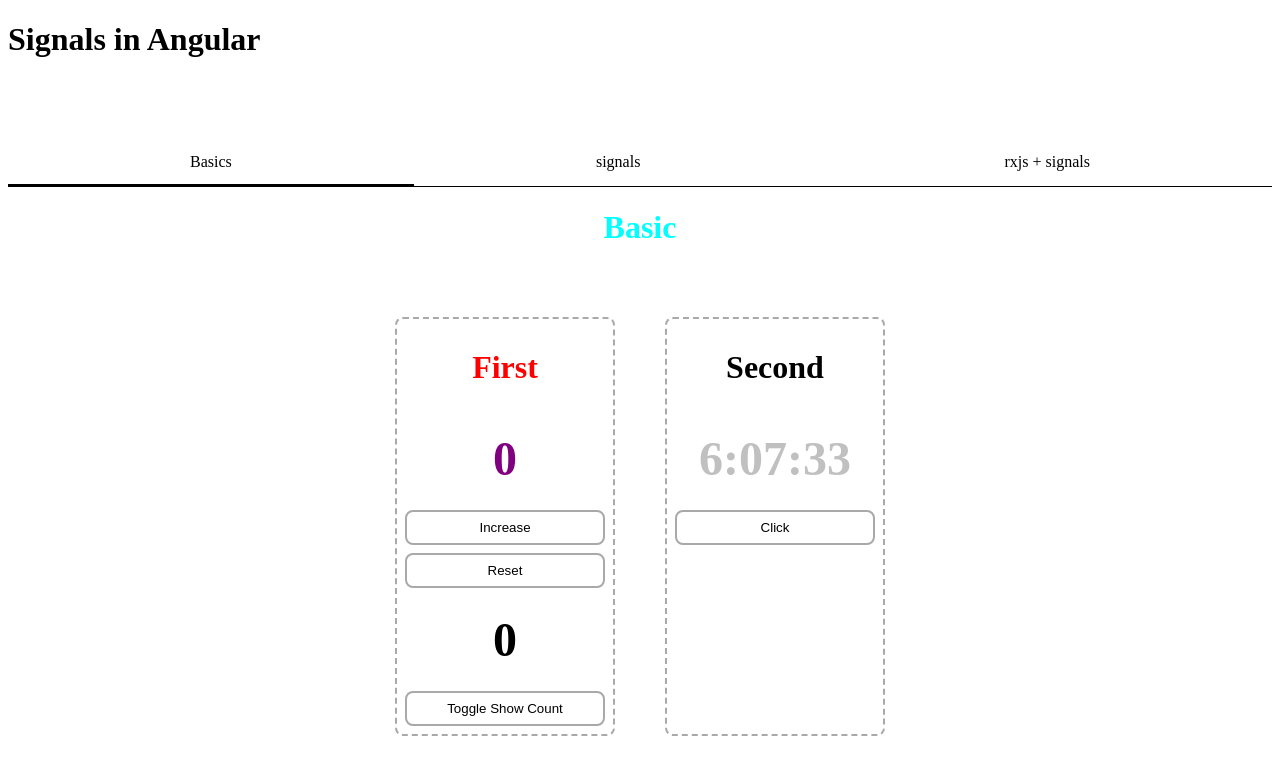
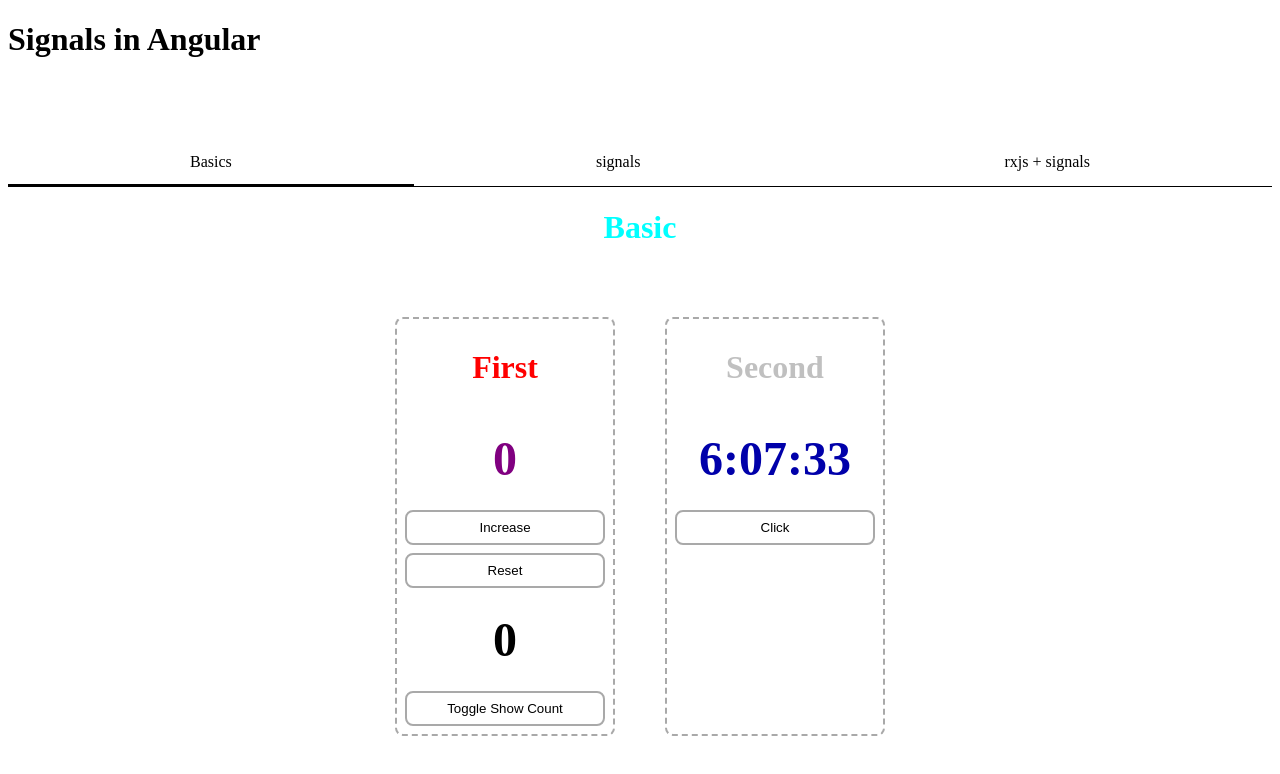
Before and after one commit to rantoun88/signals, an Angular app: page /basics in a window 1280 px wide. Shown: the top 774 px of the page. Built offline with nearby package versions, Linux system fonts and the light colour scheme.

Commit message:
some changes

```diff
--- a/src/app/components/BasicComponent/first-child/first-child.component.html
+++ b/src/app/components/BasicComponent/first-child/first-child.component.html
@@ -16,5 +16,3 @@
 <button (click)="toggleShowCount()">Toggle Show Count</button>
 
 <!--<p>{{doubleCounter$| async}}</p>-->
-<!--<p>{{doubleCounter$| async}}</p>-->
-<!--<p>{{doubleCounter$| async}}</p>-->
--- a/src/app/components/BasicComponent/first-child/first-child.component.ts
+++ b/src/app/components/BasicComponent/first-child/first-child.component.ts
@@ -32,8 +32,8 @@ export class FirstChildComponent {
   // lazy + memorized + dynamic
   // doubleCounter = computed(()=> {
   //   console.log('inside computed');
-  //   const star=this.showCount()?  '*': '';
-  //   return star +this.counter()*2 + star ;
+  //   const star = this.showCount()?  '*': '';
+  //   return star + this.counter()*2 + star ;
     // if(this.showCount()){
     //   // if showCount is false then  counter will no longer be considered a dependency of doubleCounter
     //   return this.counter()*2;
@@ -43,7 +43,9 @@ export class FirstChildComponent {
     // }
   //})
 
-  doubleCounter$ = toObservable(this.counter).pipe(map(n=> n*2),tap(()=> console.log('inside observable')));
+  doubleCounter$ = toObservable(this.counter)
+    .pipe(map(n=> n*2),
+      tap(()=> console.log('inside observable')));
 
   protected increment(): void {
     //update() operation to compute a new value from the previous one
@@ -51,13 +53,6 @@ export class FirstChildComponent {
   }
 
   protected reset(): void {
-    //To change the value of a writable signal
-    // this.counter.set(400);
-    // this.counter.set(100);
-    // this.counter.set(800);
-    // this.counter.set(900);
-    // this.counter.set(1500);
-    this.showCount.update(show=> !show);
     this.counter.set(0);
   }
 
--- a/src/app/components/BasicComponent/second-child/second-child.component.html
+++ b/src/app/components/BasicComponent/second-child/second-child.component.html
@@ -1,4 +1,4 @@
-<h1 class="second">Second</h1>
+<h1 class="second" [style.color]="color()">Second</h1>
 
 <!--<p [style.color]="color()">{{ timeAsSignal() |  date:'h:mm:ss'  }}</p>-->
 
```
